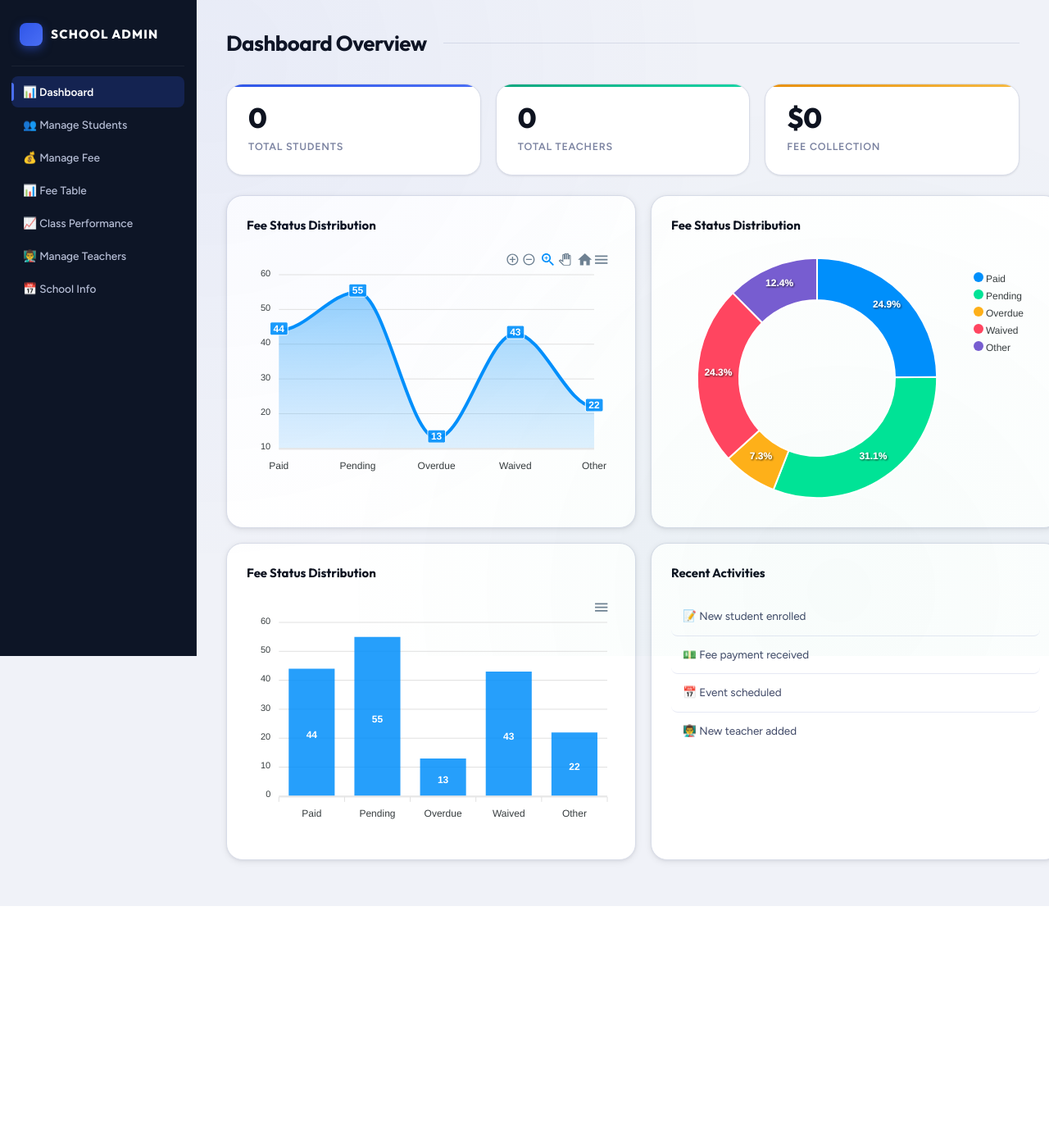
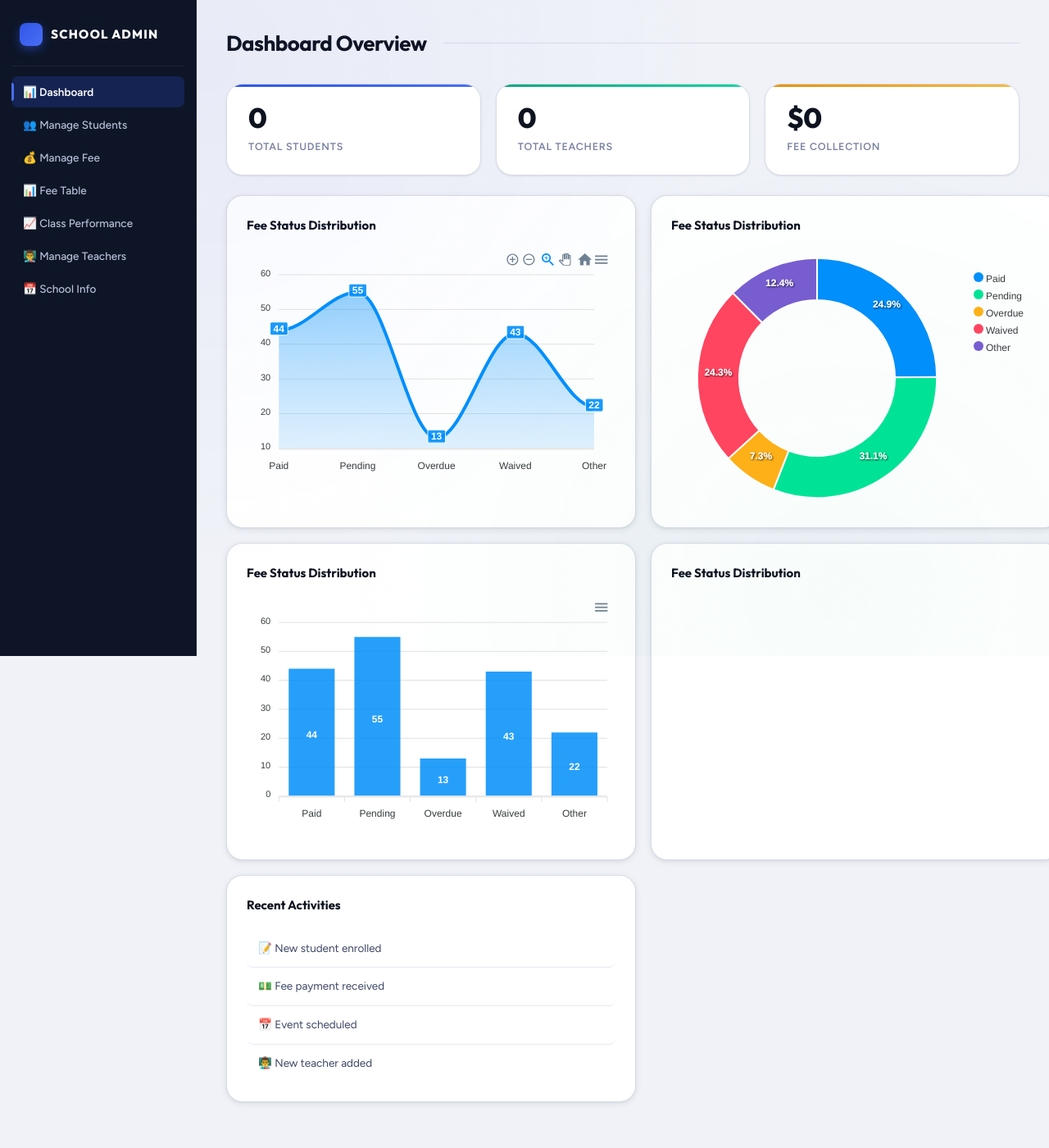
Before and after one commit to RehanRehnova/Schools_Management_system, a Flask app: page / in a window 1280 px wide. Shown: the whole page at 82% size. Before the commit the page ends 1105 px from the top, so only its background shows below. Run offline with Flask 3, Linux system fonts and the light colour scheme; some libraries are stand-ins or nearby versions.

Commit message:
test change

```diff
--- a/templates/index.html
+++ b/templates/index.html
@@ -80,6 +80,10 @@
                 <div class="card">
                     <h3>Fee Status Distribution</h3>
                    <div id="myChart2" class="myChart"></div>
+                </div>
+                <div class="card">
+                    <h3>Fee Status Distribution</h3>
+                   <div id="myChart3" class="myChart"></div>
                 </div>
                 <div class="card">
                     <h3>Fee Status Distribution</h3>
```
